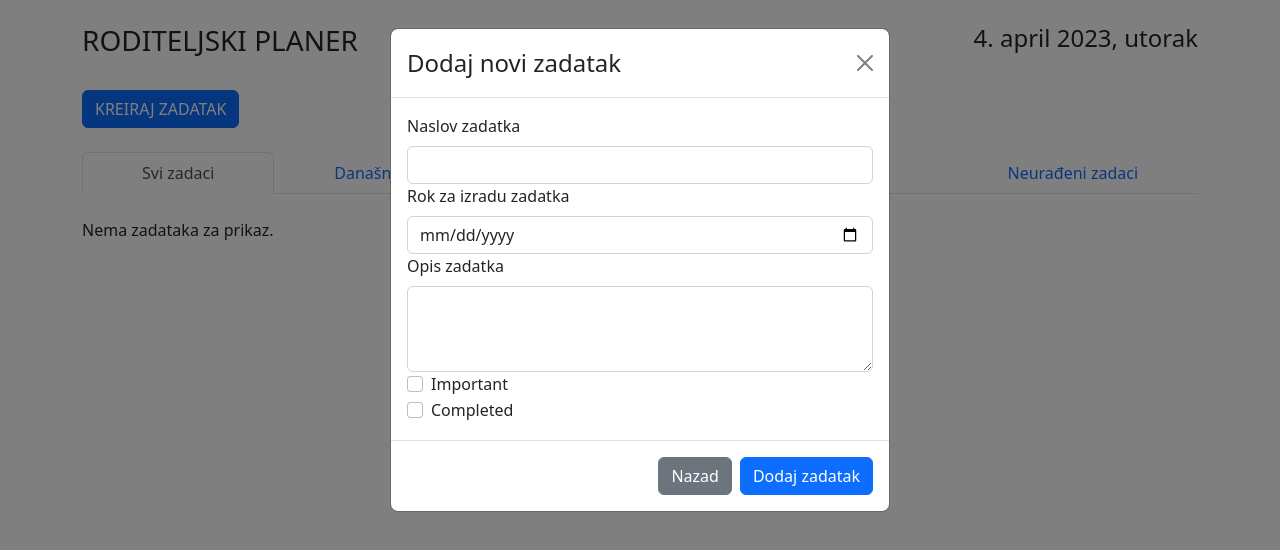
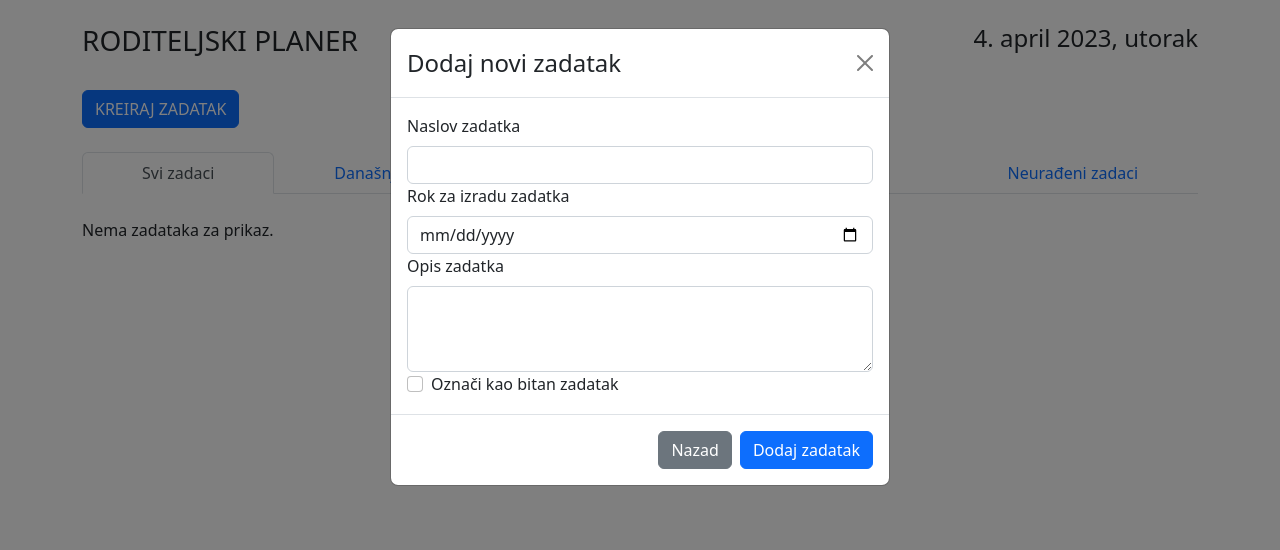
Before and after one commit to nbecirspah1/JoyfulPlansWebApp, a React (Create React App) app in the folder administration-app/: page /planner in a window 1280 px wide. Both pictures are taken after a click on the button "KREIRAJ ZADATAK". Shown: the top 550 px of the page. Built offline with nearby package versions, Linux system fonts and the light colour scheme.

Commit message:
Rodteljski planer
Rodteljski planer

```diff
--- a/administration-app/src/components/CreateTaskForm.js
+++ b/administration-app/src/components/CreateTaskForm.js
@@ -80,17 +80,9 @@ function CreateTaskForm({ showModal, closeModal, addTask }) {
           <Form.Group controlId="important">
             <Form.Check
               type="checkbox"
-              label="Important"
+              label="Označi kao bitan zadatak"
               checked={important}
               onChange={handleImportantChange}
-            />
-          </Form.Group>
-          <Form.Group controlId="completed">
-            <Form.Check
-              type="checkbox"
-              label="Completed"
-              checked={completed}
-              onChange={handleCompletedChange}
             />
           </Form.Group>
         </Form>
```
